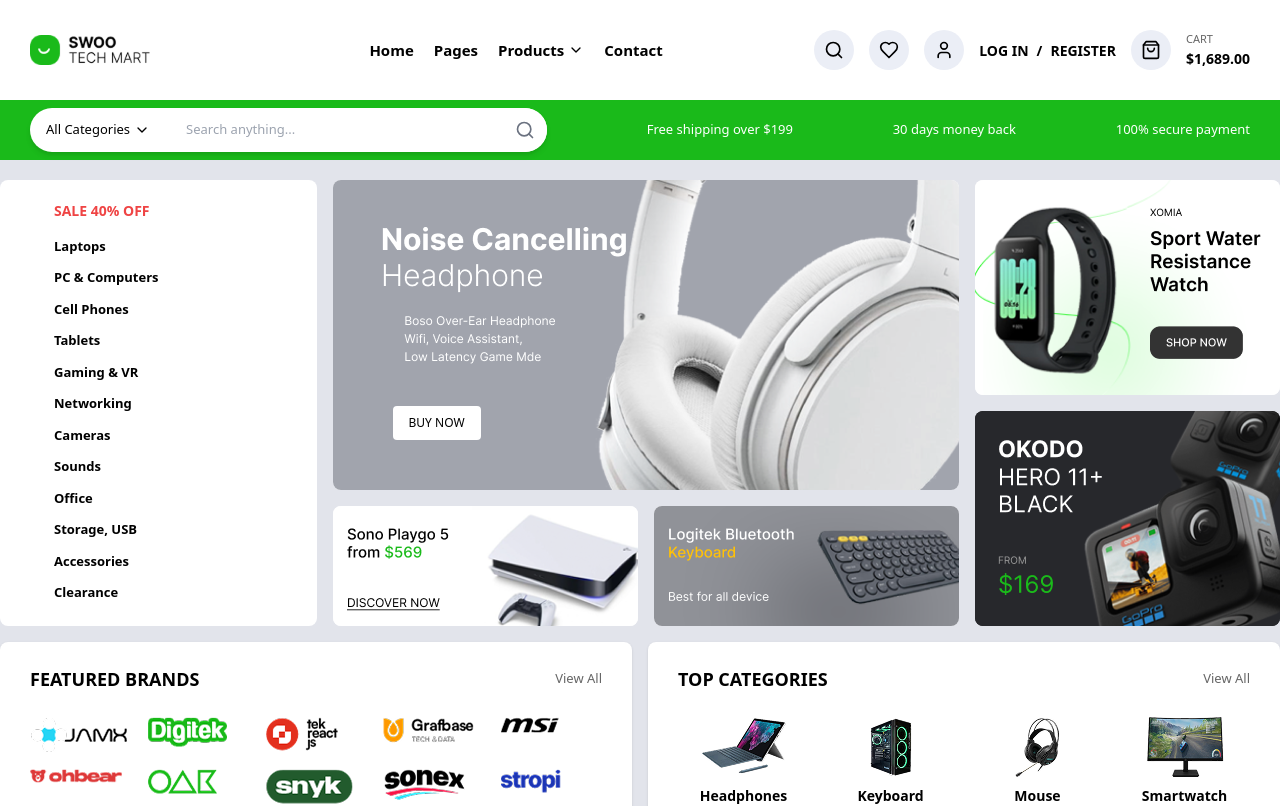
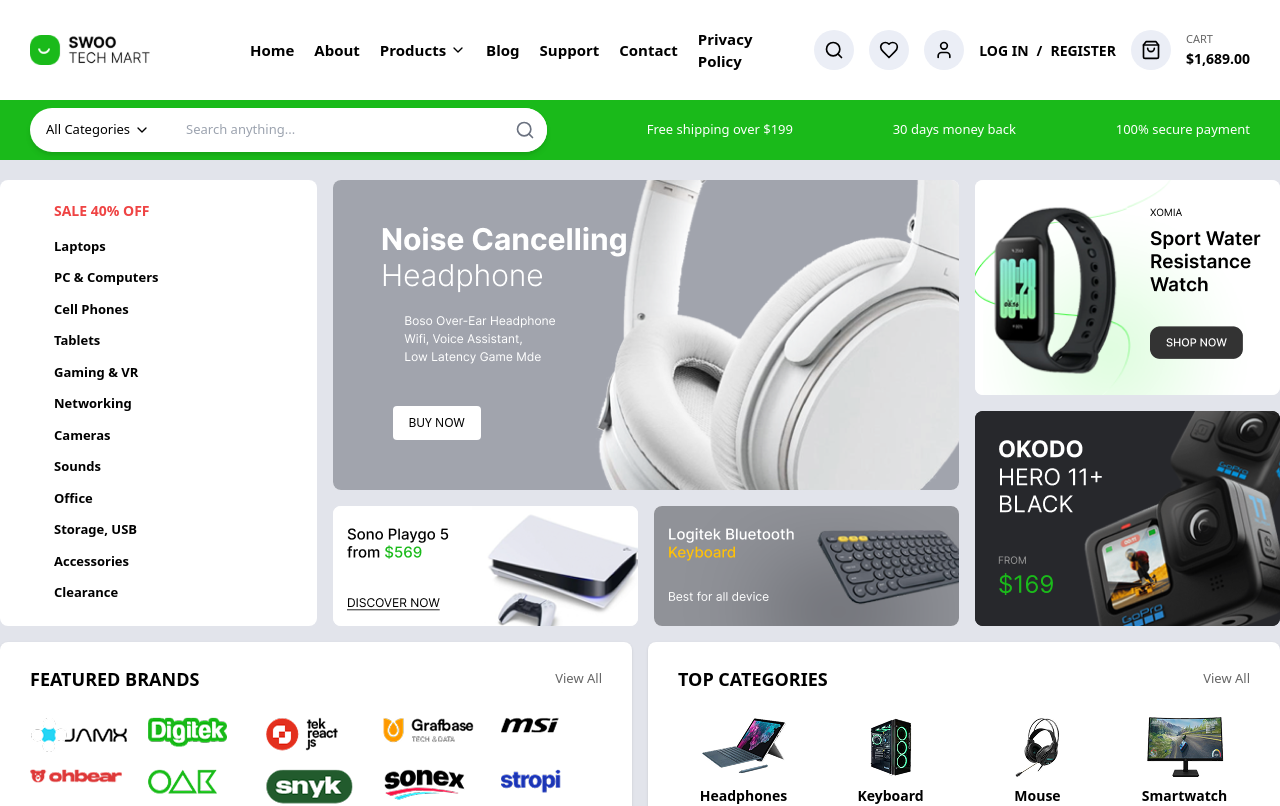
Before and after one commit to bdduongdev/CF-eCommerce-FE-client, a React (Vite) app: page / in a window 1280 px wide. Shown: the top 806 px of the page. Built offline with nearby package versions, Linux system fonts and the light colour scheme; no server answers.

Commit message:
edit header

```diff
--- a/package.json
+++ b/package.json
@@ -33,7 +33,7 @@
     "lucide-react": "^0.511.0",
     "react": "^18.3.1",
     "react-dom": "^18.3.1",
-    "react-hook-form": "^7.57.0",
+    "react-hook-form": "^7.58.1",
     "react-router-dom": "^7.6.0",
     "yup": "^1.6.1",
     "zustand": "^4.5.7"
--- a/src/components/layout/Header.tsx
+++ b/src/components/layout/Header.tsx
@@ -65,18 +65,21 @@
         <nav className="hidden md:flex items-center text-black font-bold text-[15px] flex-1 justify-center">
           <ul className="flex space-x-5 items-center">
             <li><Link to="/">Home</Link></li>
-            <li><Link to="#">Pages</Link></li>
+            <li><Link to="#">About</Link></li>
             <li className="relative group">
-              <Link to="#" className="flex items-center">
+              <Link to="/products" className="flex items-center">
                 Products <ChevronDown className="ml-1 h-4 w-4" />
               </Link>
               <ul className="absolute top-full left-0 hidden group-hover:flex flex-col bg-[#EEEEEE] w-[200px] shadow-lg rounded-md z-20">
-                <li><Link to="/products" className="block px-4 py-2 hover:bg-gray-300">Product A</Link></li>
-                <li><Link to="#" className="block px-4 py-2 hover:bg-gray-300">Product B</Link></li>
-                <li><Link to="#" className="block px-4 py-2 hover:bg-gray-300">Product C</Link></li>
+                <li><Link to="#" className="block px-4 py-2 hover:bg-gray-300">Name Category</Link></li>
+                <li><Link to="#" className="block px-4 py-2 hover:bg-gray-300">Name Category</Link></li>
+                <li><Link to="#" className="block px-4 py-2 hover:bg-gray-300">Name Category</Link></li>
               </ul>
             </li>
+            <li><Link to="/blog">Blog</Link></li>
+            <li><Link to="/support">Support</Link></li>
             <li><Link to="/contact">Contact</Link></li>
+            <li><Link to="/privacy-policy">Privacy Policy</Link></li>
           </ul>
         </nav>
 
```
Also changed, not shown: 2 other files (tests, documents, lock files or other folders).
